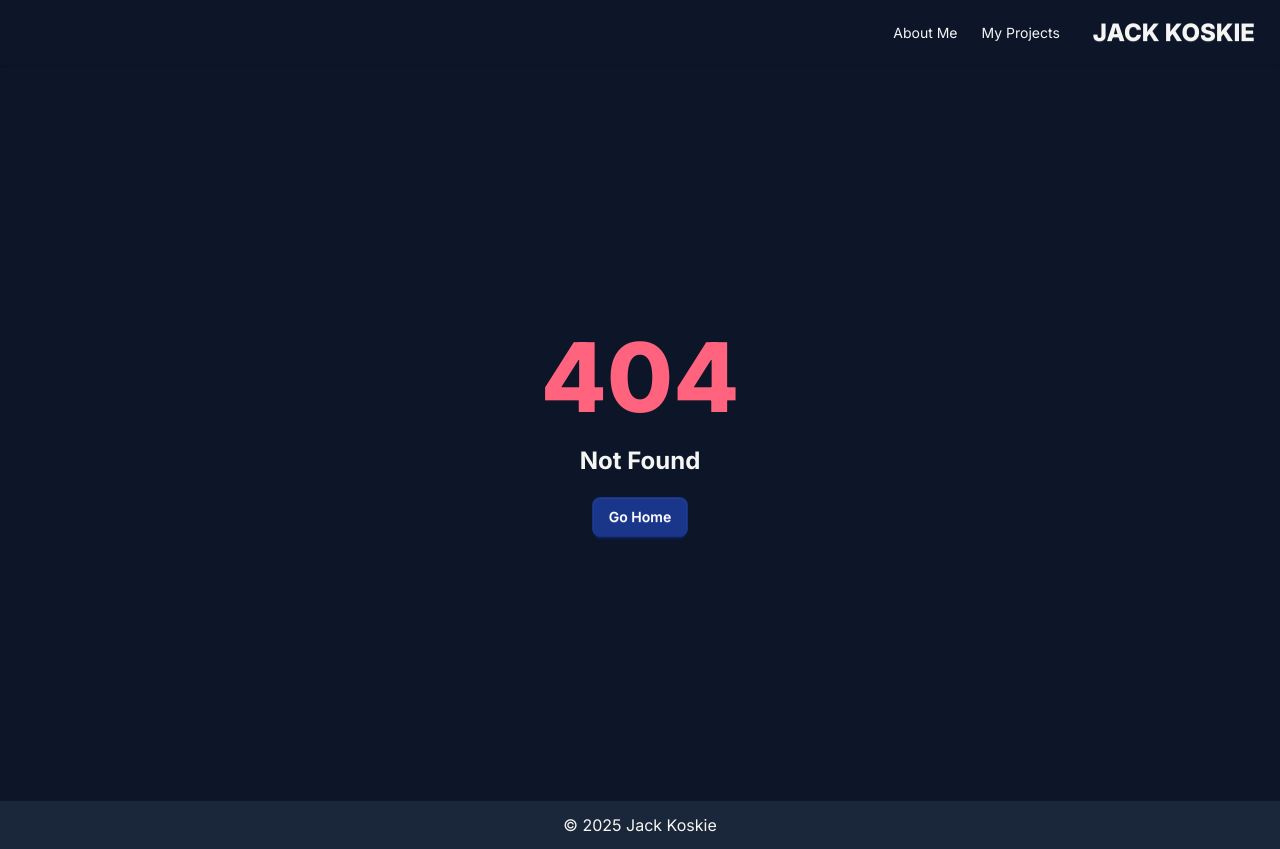
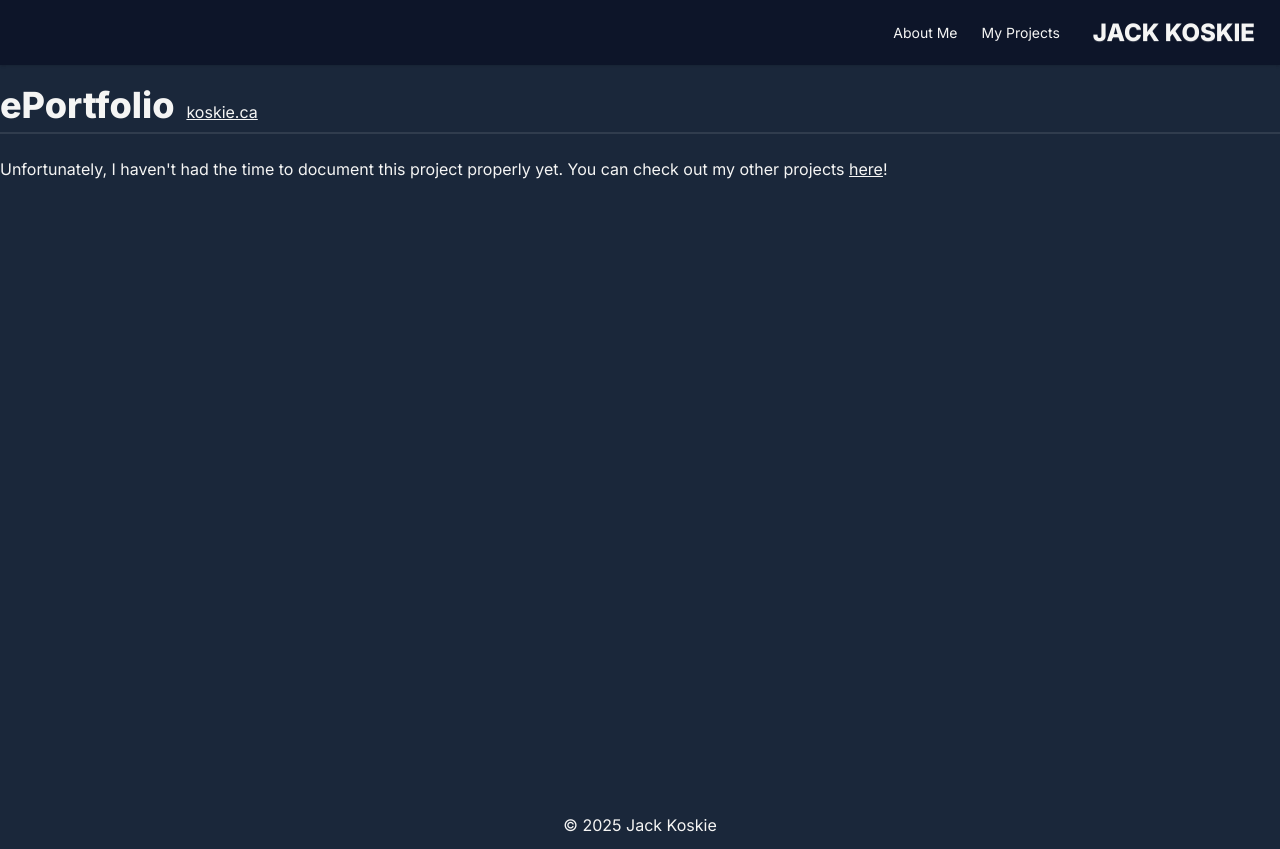
Before and after one commit to jackkoskie/koskiedotca, a SvelteKit app: page /projects/eportfolio in a window 1280 px wide. Before the commit this address had no page. Built offline with nearby package versions, Linux system fonts and the light colour scheme.

Commit message:
chore: init

```diff
--- a/src/routes/projects/+page.svelte
+++ b/src/routes/projects/+page.svelte
@@ -1,17 +1,19 @@
 <script lang="ts">
 	import type { PageProps } from './$types';
 	import Project from './Project.svelte';
+	import placeholderImg from '$lib/assets/projects/placeholder.jpg';
+
 	import eportfolioImg from '$lib/assets/projects/eportfolio/image.png';
 
 	let { data }: PageProps = $props();
 </script>
 
 <section class="min-h-[calc(100vh-4.0001rem)]">
-	<div class="container mx-auto text-center md:text-left">
+	<div class="container mx-auto text-center lg:text-left">
 		<h1 class="text-5xl font-extrabold">My <span class="text-primary">Projects</span></h1>
 		<p>Here's a little tour of some of the work I've done...</p>
 
-		<div class="mt-7 flex flex-row gap-5">
+		<div class="mt-7 flex flex-col flex-wrap gap-5 max-md:items-center md:flex-row">
 			<Project
 				name="My ePortfolio"
 				img={eportfolioImg}
@@ -19,6 +21,14 @@
 				description="The website you're on right now!"
 				slug="eportfolio"
 			/>
+
+			<Project
+				name="PlumBum Piping"
+				description="A pipe relining solution for lead pipes"
+				slug="plumbum-piping"
+				img={placeholderImg}
+				alt="Image Placeholder"
+			/>
 		</div>
 	</div>
 </section>
--- a/src/routes/projects/Project.svelte
+++ b/src/routes/projects/Project.svelte
@@ -16,8 +16,8 @@
 
 <a href="/projects/{slug}" class="hover-3d">
 	<!-- content -->
-	<div class="card w-96 bg-base-200 shadow-sm">
-		<figure class="h-48">
+	<div class="card w-92 bg-base-200 shadow-sm">
+		<figure class="h-46">
 			<img src={img} {alt} class="h-full w-full object-cover" />
 		</figure>
 		<div class="card-body">
--- /dev/null
+++ b/src/routes/projects/eportfolio/+page.svelte
@@ -0,0 +1,23 @@
+<script lang="ts">
+	import type { PageProps } from './$types';
+
+	let { data }: PageProps = $props();
+</script>
+
+<section class="bg-base-200">
+	<div class="container mx-auto min-h-[calc(100vh-4.0001rem)] pt-5">
+		<div class="flex flex-row items-baseline gap-3">
+			<h1 class="text-4xl font-extrabold">ePortfolio</h1>
+			<a href="https://koskie.ca" target="_blank" class="link transition-colors hover:text-primary"
+				>koskie.ca</a
+			>
+		</div>
+		<div class="divider mt-0"></div>
+		<p>
+			Unfortunately, I haven't had the time to document this project properly yet. You can check out
+			my other projects <a href="/projects" class="link transition-colors hover:text-primary"
+				>here</a
+			>!
+		</p>
+	</div>
+</section>
```
Also changed, not shown: src/lib/assets/projects/placeholder.jpg (added).
